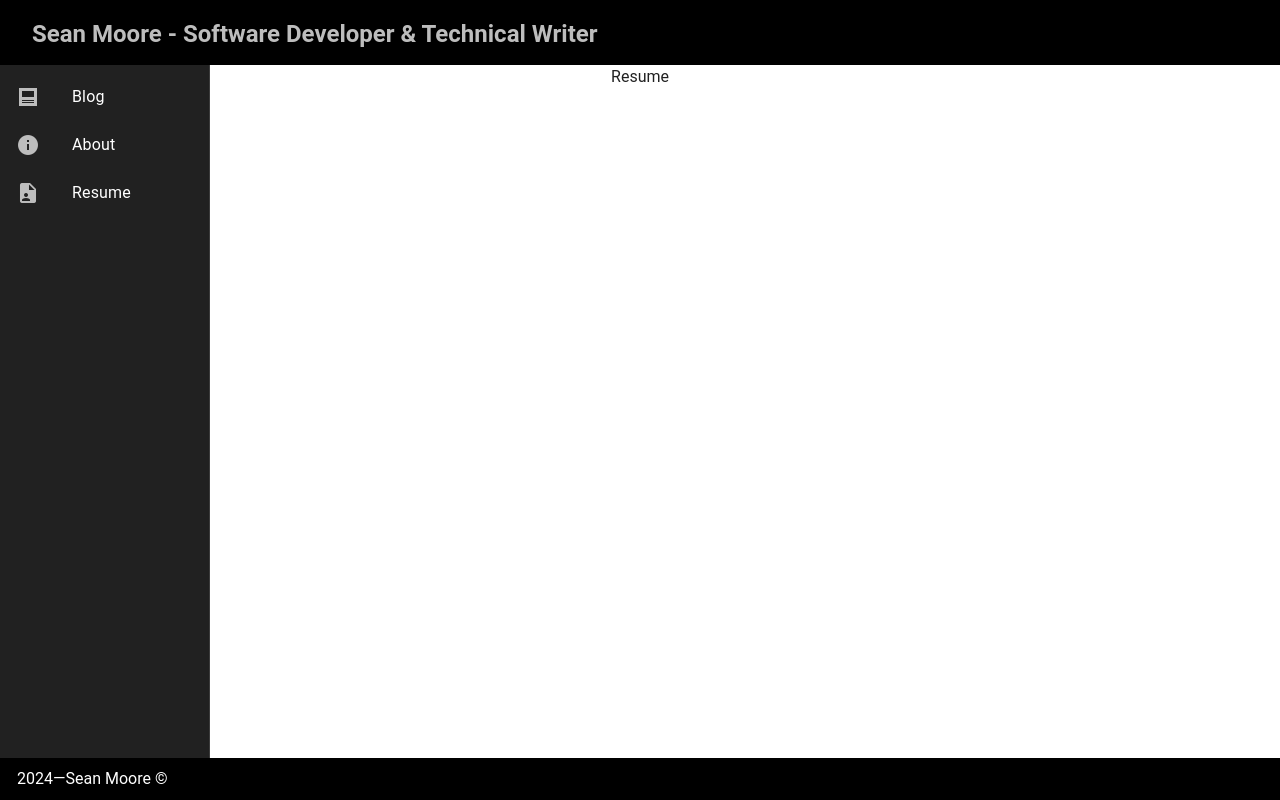
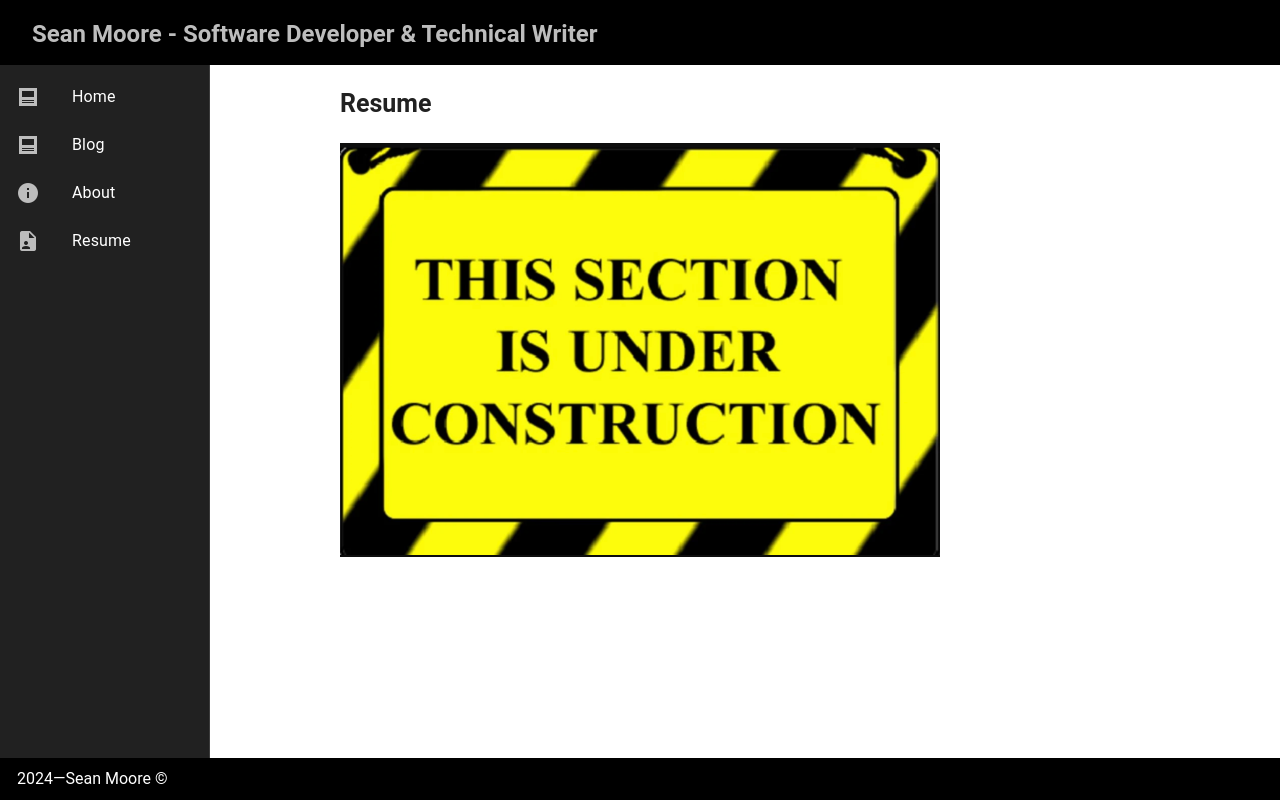
Before and after one commit to seanmooretechwriter/seanmooretechwriter.github.io, a Vue app: page /resume in a window 1280 px wide. Built offline with nearby package versions, Linux system fonts and the light colour scheme.

Commit message:
Add image and CSS styles

```diff
--- a/src/App.vue
+++ b/src/App.vue
@@ -16,15 +16,12 @@ import NavigationMenu from "./view/component/NavigationMenu.vue";
 import Header from "./view/component/Header.vue";
 import { useMainApplicationStore } from "./store";
 import { storeToRefs } from "pinia";
-//import { onMounted } from "vue";
 
-//onMounted(()=>{
 const store = useMainApplicationStore();
 const { applicationID } = storeToRefs(store);
 
 console.log("applicationID: ", applicationID.value);
 console.log("getterFunction: ", store.getterFunction);
-//});
 </script>
 
 <style>
@@ -32,10 +29,6 @@ console.log("getterFunction: ", store.getterFunction);
   height: 90%;
 }
 
-.main-body {
-  /*width: 100%;*/
-}
-
 .main-footer {
   height: 10%;
 }
--- /dev/null
+++ b/src/assets/global.css
@@ -0,0 +1,4 @@
+.page-title {
+  font-size: 25px;
+  font-weight: bold;
+}
--- a/src/main.ts
+++ b/src/main.ts
@@ -7,6 +7,7 @@ import "vuetify/styles";
 import "@mdi/font/css/materialdesignicons.min.css";
 import App from "./App.vue";
 import router from '@/router';
+import './assets/global.css';
 
 const vuetify = createVuetify({
   components,
--- a/src/view/About.vue
+++ b/src/view/About.vue
@@ -1 +1,10 @@
-<template>About</template>
+<template>
+    <div class="ma-5">
+      <div class="mb-5 page-title">About</div>
+      <img :src="UnderConstruction" width="600" />
+    </div>
+  </template>
+
+  <script setup lang="ts">
+  import UnderConstruction from "../assets/under-construction.png";
+  </script>
--- a/src/view/Blog.vue
+++ b/src/view/Blog.vue
@@ -1 +1,10 @@
-<template>Blog</template>
+<template>
+    <div class="ma-5">
+      <div class="mb-5 page-title">Blog</div>
+      <img :src="UnderConstruction" width="600" />
+    </div>
+  </template>
+
+  <script setup lang="ts">
+  import UnderConstruction from "../assets/under-construction.png";
+  </script>
--- a/src/view/Home.vue
+++ b/src/view/Home.vue
@@ -1 +1,10 @@
-<template>Home</template>
+<template>
+    <div class="ma-5">
+      <div class="mb-5 page-title">Home</div>
+      <img :src="UnderConstruction" width="600" />
+    </div>
+  </template>
+
+  <script setup lang="ts">
+  import UnderConstruction from "../assets/under-construction.png";
+  </script>
--- a/src/view/Resume.vue
+++ b/src/view/Resume.vue
@@ -1 +1,10 @@
-<template>Resume</template>
+<template>
+    <div class="ma-5">
+      <div class="mb-5 page-title">Resume</div>
+      <img :src="UnderConstruction" width="600" />
+    </div>
+  </template>
+
+  <script setup lang="ts">
+  import UnderConstruction from "../assets/under-construction.png";
+  </script>
--- a/src/view/component/NavigationMenu.vue
+++ b/src/view/component/NavigationMenu.vue
@@ -2,6 +2,7 @@
   <v-layout>
     <v-navigation-drawer class="bg-grey-darken-4" width="210" theme="dark" permanent>
       <v-list color="transparent">
+        <v-list-item prepend-icon="mdi-post" title="Home" @click="navigate('/')"></v-list-item>
         <v-list-item prepend-icon="mdi-post" title="Blog" @click="navigate('/blog')"></v-list-item>
         <v-list-item prepend-icon="mdi-information" title="About" @click="navigate('/about')"></v-list-item>
         <v-list-item prepend-icon="mdi-file-account" title="Resume" @click="navigate('/resume')"></v-list-item>
```
Also changed, not shown: src/assets/under-construction.png (added), 1 other file (tests, documents, lock files or other folders).
